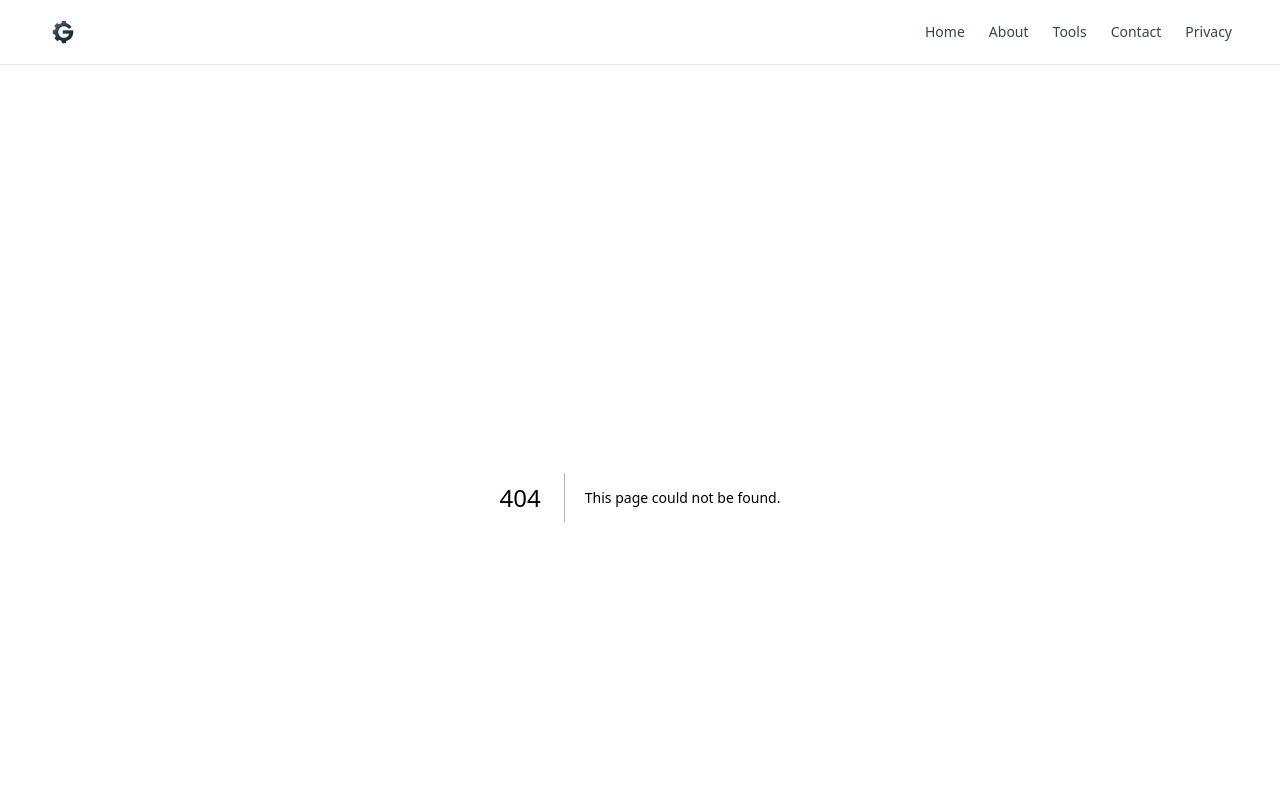
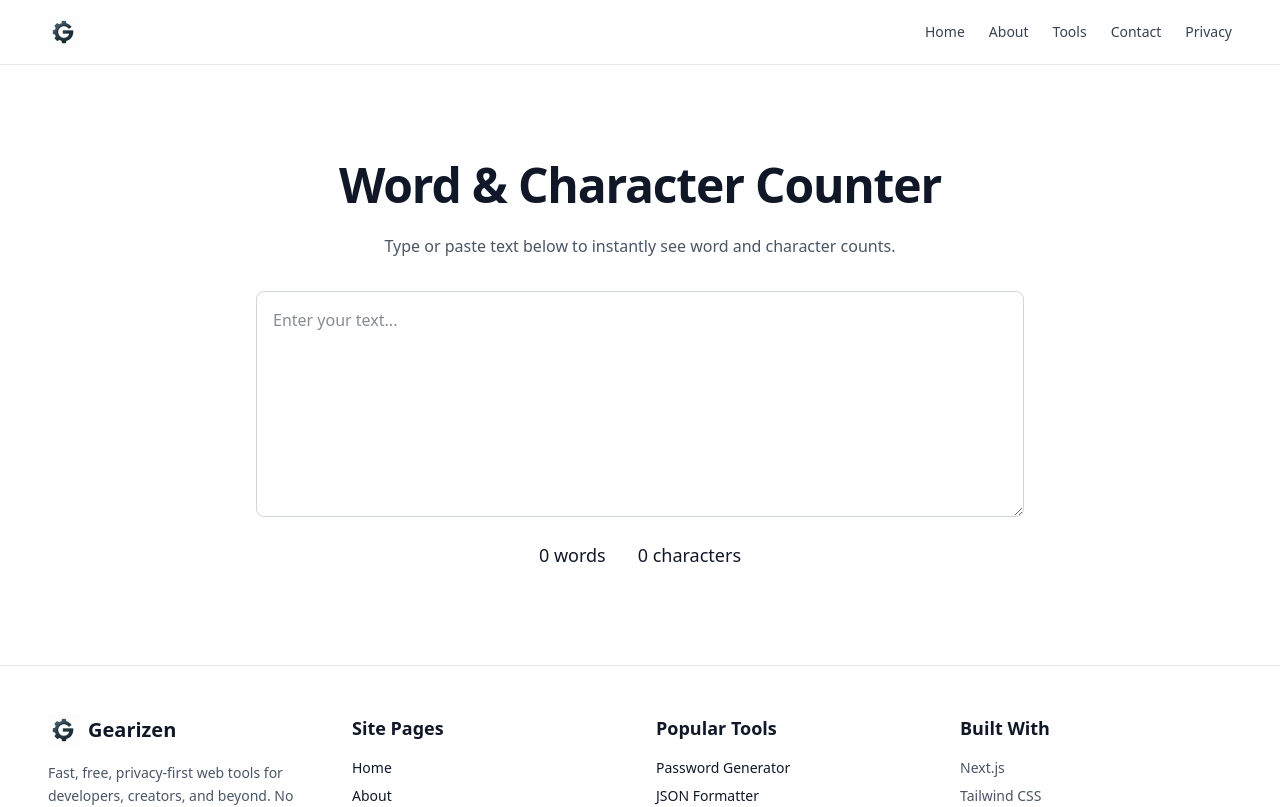
Before and after one commit to tahir-ozcan/gearizen, a Next.js app: page /tools/text-counter in a window 1280 px wide. Before the commit this address had no page. Shown: the top 807 px of the page. Built offline with nearby package versions, Linux system fonts and the light colour scheme.

Commit message:
Add text counter tool

```diff
--- a/app/tools/page.tsx
+++ b/app/tools/page.tsx
@@ -34,6 +34,8 @@ export const metadata = {
     "SEO meta tag generator",
     "Open Graph preview",
     "JWT decoder",
+    "word counter",
+    "character counter",
   ],
   authors: [{ name: "Gearizen Team", url: "https://gearizen.com/about" }],
   robots: { index: true, follow: true },
@@ -46,7 +48,14 @@ export const metadata = {
     siteName: "Gearizen",
     locale: "en_US",
     type: "website",
-    images: [{ url: "/og-placeholder.svg", width: 1200, height: 630, alt: "Gearizen – Free Online Tools" }],
+    images: [
+      {
+        url: "/og-placeholder.svg",
+        width: 1200,
+        height: 630,
+        alt: "Gearizen – Free Online Tools",
+      },
+    ],
   },
   twitter: {
     card: "summary_large_image",
@@ -58,5 +67,5 @@ export const metadata = {
   },
 };
 
-export default function ToolsPage() {
-  return <ToolsClient />;}
+export default function ToolsPage() {  return <ToolsClient />;
+}
--- /dev/null
+++ b/app/tools/text-counter/count-utils.ts
@@ -0,0 +1,7 @@
+export function countWords(text: string): number {
+  return text.trim() ? text.trim().split(/\s+/u).filter(Boolean).length : 0;
+}
+
+export function countCharacters(text: string): number {
+  return [...text].length;
+}
--- /dev/null
+++ b/app/tools/text-counter/page.tsx
@@ -0,0 +1,47 @@
+import type { Metadata } from "next";
+import TextCounterClient from "./text-counter-client";
+
+export const metadata: Metadata = {
+  metadataBase: new URL("https://gearizen.com"),
+  title: "Word & Character Counter",
+  description:
+    "Quickly count words and characters in your text with Gearizen's free, client-side counter.",
+  keywords: [
+    "word counter",
+    "character counter",
+    "text counter",
+    "Gearizen tools",
+  ],
+  authors: [{ name: "Gearizen Team", url: "https://gearizen.com/about" }],
+  robots: { index: true, follow: true },
+  alternates: { canonical: "https://gearizen.com/tools/text-counter" },
+  openGraph: {
+    title: "Word & Character Counter | Gearizen",
+    description:
+      "Count words and characters instantly in your browser with Gearizen's text counter.",
+    url: "https://gearizen.com/tools/text-counter",
+    siteName: "Gearizen",
+    locale: "en_US",
+    type: "website",
+    images: [
+      {
+        url: "/og-placeholder.svg",
+        width: 1200,
+        height: 630,
+        alt: "Gearizen Word & Character Counter",
+      },
+    ],
+  },
+  twitter: {
+    card: "summary_large_image",
+    title: "Word & Character Counter | Gearizen",
+    description:
+      "Use Gearizen's free tool to measure word and character counts with no signup.",
+    creator: "@gearizen",
+    images: ["/og-placeholder.svg"],
+  },
+};
+
+export default function TextCounterPage() {
+  return <TextCounterClient />;
+}
--- /dev/null
+++ b/app/tools/text-counter/text-counter-client.tsx
@@ -0,0 +1,40 @@
+"use client";
+
+import { useState } from "react";
+import { countWords, countCharacters } from "./count-utils";
+
+export default function TextCounterClient() {
+  const [text, setText] = useState("");
+
+  const words = countWords(text);
+  const chars = countCharacters(text);
+
+  return (
+    <section
+      id="text-counter"
+      aria-labelledby="text-counter-heading"
+      className="container mx-auto px-4 sm:px-6 md:px-8 lg:px-12 py-16 text-gray-900 antialiased selection:bg-indigo-200 selection:text-indigo-900"
+    >
+      <h1
+        id="text-counter-heading"
+        className="text-4xl sm:text-5xl font-extrabold text-center mb-6 tracking-tight"
+      >
+        Word & Character Counter
+      </h1>
+      <p className="text-center text-gray-600 mb-8 max-w-2xl mx-auto leading-relaxed">
+        Type or paste text below to instantly see word and character counts.
+      </p>
+      <textarea
+        value={text}
+        onChange={(e) => setText(e.target.value)}
+        rows={8}
+        placeholder="Enter your text..."
+        className="w-full max-w-3xl mx-auto block border border-gray-300 rounded-lg p-4 focus:outline-none focus:ring-2 focus:ring-indigo-500 transition resize-y"
+      />
+      <div className="mt-6 flex justify-center gap-8 text-lg font-medium">
+        <span>{words} words</span>
+        <span>{chars} characters</span>
+      </div>
+    </section>
+  );
+}
--- a/app/tools/tools-client.tsx
+++ b/app/tools/tools-client.tsx
@@ -32,6 +32,7 @@ import {
   BookOpen,
   Fingerprint,
   AlignLeft,
+  Type,
   Link as LinkIcon,
 } from "lucide-react";
 
@@ -43,36 +44,208 @@ interface Tool {
 }
 
 const tools: Tool[] = [
-  { href: "/tools/password-generator", Icon: Key, title: "Password Generator", description: "Generate strong, secure passwords with customizable length and character sets." },
-  { href: "/tools/json-formatter", Icon: Code, title: "JSON Formatter", description: "Validate, beautify, or minify JSON entirely in your browser." },
-  { href: "/tools/qr-code-generator", Icon: QrCode, title: "QR Code Generator", description: "Produce QR codes for URLs, text, contacts, and more." },
-  { href: "/tools/unit-converter", Icon: ArrowRightLeft, title: "Unit Converter", description: "Convert between metric and imperial units: length, weight, volume, and more." },
-  { href: "/tools/currency-converter", Icon: DollarSign, title: "Currency Converter", description: "Fetch live exchange rates and convert between world currencies client-side." },
-  { href: "/tools/image-compressor", Icon: ImageIcon, title: "Image Compressor", description: "Reduce JPEG or PNG file sizes while preserving visual quality." },
-  { href: "/tools/color-contrast-checker", Icon: Eye, title: "Contrast Checker", description: "Ensure your text meets WCAG accessibility contrast ratios." },
-  { href: "/tools/base64-encoder-decoder", Icon: Paperclip, title: "Base64 Encoder/Decoder", description: "Encode or decode text and files to Base64 format rapidly." },
-  { href: "/tools/code-minifier", Icon: Cpu, title: "Code Minifier", description: "Minify HTML, CSS, and JavaScript to boost page load speeds." },
-  { href: "/tools/markdown-to-html", Icon: FileCode, title: "Markdown → HTML", description: "Convert Markdown into clean, semantic HTML markup in an instant." },
-  { href: "/tools/regex-tester", Icon: Scissors, title: "Regex Tester", description: "Build and debug regular expressions with real-time match highlighting." },
-  { href: "/tools/text-diff", Icon: FileText, title: "Text Diff Checker", description: "Compare two blocks of text and highlight additions, deletions, and changes." },
-  { href: "/tools/unix-timestamp-converter", Icon: CalendarCheck2, title: "Timestamp Converter", description: "Convert UNIX timestamps to human-readable dates and back." },
-  { href: "/tools/pdf-compressor", Icon: FileArchive, title: "PDF Compressor", description: "Compress PDFs client-side to reduce file size without losing clarity." },
-  { href: "/tools/pdf-to-word", Icon: FilePlus, title: "PDF → Word Converter", description: "Extract text from PDFs and download as Word-compatible DOC files." },
-  { href: "/tools/image-resizer", Icon: FileDown, title: "Image Resizer", description: "Resize images, maintain or override aspect ratio, then download." },
-  { href: "/tools/csv-to-json", Icon: File, title: "CSV → JSON Converter", description: "Transform CSV data into JSON arrays quickly, entirely in-browser." },
-  { href: "/tools/json-validator", Icon: FileClock, title: "JSON Validator", description: "Validate JSON syntax instantly and spot errors in real-time." },
-  { href: "/tools/html-to-pdf", Icon: Globe, title: "HTML → PDF Converter", description: "Render HTML pages as PDFs completely client-side, no server needed." },
-  { href: "/tools/html-formatter", Icon: MessageSquare, title: "HTML Formatter", description: "Beautify or minify HTML code for readability or compactness." },
-  { href: "/tools/seo-meta-tag-generator", Icon: Tag, title: "SEO Meta Tag Generator", description: "Generate optimized `<title>`, `<meta>` and social tags for any page." },
-  { href: "/tools/open-graph-preview", Icon: Shield, title: "Open Graph Preview", description: "See how links appear on social platforms via OG metadata preview." },
-  { href: "/tools/jwt-decoder", Icon: Shield, title: "JWT Decoder", description: "Decode and inspect JWT header, payload & signature client-side." },
-  { href: "/tools/bcrypt-generator", Icon: FileKey, title: "bcrypt Hash Generator", description: "Generate bcrypt hashes for passwords with adjustable salt rounds." },
-  { href: "/tools/iso-date-converter", Icon: CalendarDays, title: "ISO Date Converter", description: "Convert ISO 8601 dates and UNIX timestamps." },
-  { href: "/tools/image-to-base64", Icon: ImagePlus, title: "Image → Base64", description: "Turn images into Base64 data URIs in-browser." },
-  { href: "/tools/markdown-previewer", Icon: BookOpen, title: "Markdown Previewer", description: "Live-preview Markdown as formatted HTML." },
-  { href: "/tools/uuid-generator", Icon: Fingerprint, title: "UUID Generator", description: "Create RFC4122 UUIDs instantly." },
-  { href: "/tools/lorem-ipsum-generator", Icon: AlignLeft, title: "Lorem Ipsum Generator", description: "Generate placeholder text paragraphs." },
-  { href: "/tools/url-encoder-decoder", Icon: LinkIcon, title: "URL Encoder/Decoder", description: "Encode or decode URLs and query strings." },
+  {
+    href: "/tools/password-generator",
+    Icon: Key,
+    title: "Password Generator",
+    description:
+      "Generate strong, secure passwords with customizable length and character sets.",
+  },
+  {
+    href: "/tools/json-formatter",
+    Icon: Code,
+    title: "JSON Formatter",
+    description: "Validate, beautify, or minify JSON entirely in your browser.",
+  },
+  {
+    href: "/tools/qr-code-generator",
+    Icon: QrCode,
+    title: "QR Code Generator",
+    description: "Produce QR codes for URLs, text, contacts, and more.",
+  },
+  {
+    href: "/tools/unit-converter",
+    Icon: ArrowRightLeft,
+    title: "Unit Converter",
+    description:
+      "Convert between metric and imperial units: length, weight, volume, and more.",
+  },
+  {
+    href: "/tools/currency-converter",
+    Icon: DollarSign,
+    title: "Currency Converter",
+    description:
+      "Fetch live exchange rates and convert between world currencies client-side.",
+  },
+  {
+    href: "/tools/image-compressor",
+    Icon: ImageIcon,
+    title: "Image Compressor",
+    description:
+      "Reduce JPEG or PNG file sizes while preserving visual quality.",
+  },
+  {
+    href: "/tools/color-contrast-checker",
+    Icon: Eye,
+    title: "Contrast Checker",
+    description: "Ensure your text meets WCAG accessibility contrast ratios.",
+  },
+  {
+    href: "/tools/base64-encoder-decoder",
+    Icon: Paperclip,
+    title: "Base64 Encoder/Decoder",
+    description: "Encode or decode text and files to Base64 format rapidly.",
+  },
+  {
+    href: "/tools/code-minifier",
+    Icon: Cpu,
+    title: "Code Minifier",
+    description: "Minify HTML, CSS, and JavaScript to boost page load speeds.",
+  },
+  {
+    href: "/tools/markdown-to-html",
+    Icon: FileCode,
+    title: "Markdown → HTML",
+    description:
+      "Convert Markdown into clean, semantic HTML markup in an instant.",
+  },
+  {
+    href: "/tools/regex-tester",
+    Icon: Scissors,
+    title: "Regex Tester",
+    description:
+      "Build and debug regular expressions with real-time match highlighting.",
+  },
+  {
+    href: "/tools/text-diff",
+    Icon: FileText,
+    title: "Text Diff Checker",
+    description:
+      "Compare two blocks of text and highlight additions, deletions, and changes.",
+  },
+  {
+    href: "/tools/unix-timestamp-converter",
+    Icon: CalendarCheck2,
+    title: "Timestamp Converter",
+    description: "Convert UNIX timestamps to human-readable dates and back.",
+  },
+  {
+    href: "/tools/pdf-compressor",
+    Icon: FileArchive,
+    title: "PDF Compressor",
+    description:
+      "Compress PDFs client-side to reduce file size without losing clarity.",
+  },
+  {
+    href: "/tools/pdf-to-word",
+    Icon: FilePlus,
+    title: "PDF → Word Converter",
+    description:
+      "Extract text from PDFs and download as Word-compatible DOC files.",
+  },
+  {
+    href: "/tools/image-resizer",
+    Icon: FileDown,
+    title: "Image Resizer",
+    description:
+      "Resize images, maintain or override aspect ratio, then download.",
+  },
+  {
+    href: "/tools/csv-to-json",
+    Icon: File,
+    title: "CSV → JSON Converter",
+    description:
+      "Transform CSV data into JSON arrays quickly, entirely in-browser.",
+  },
+  {
+    href: "/tools/json-validator",
+    Icon: FileClock,
+    title: "JSON Validator",
+    description: "Validate JSON syntax instantly and spot errors in real-time.",
+  },
+  {
+    href: "/tools/html-to-pdf",
+    Icon: Globe,
+    title: "HTML → PDF Converter",
+    description:
+      "Render HTML pages as PDFs completely client-side, no server needed.",
+  },
+  {
+    href: "/tools/html-formatter",
+    Icon: MessageSquare,
+    title: "HTML Formatter",
+    description: "Beautify or minify HTML code for readability or compactness.",
+  },
+  {
+    href: "/tools/seo-meta-tag-generator",
+    Icon: Tag,
+    title: "SEO Meta Tag Generator",
+    description:
+      "Generate optimized `<title>`, `<meta>` and social tags for any page.",
+  },
+  {
+    href: "/tools/open-graph-preview",
+    Icon: Shield,
+    title: "Open Graph Preview",
+    description:
+      "See how links appear on social platforms via OG metadata preview.",
+  },
+  {
+    href: "/tools/jwt-decoder",
+    Icon: Shield,
+    title: "JWT Decoder",
+    description:
+      "Decode and inspect JWT header, payload & signature client-side.",
+  },
+  {
+    href: "/tools/bcrypt-generator",
+    Icon: FileKey,
+    title: "bcrypt Hash Generator",
+    description:
+      "Generate bcrypt hashes for passwords with adjustable salt rounds.",
+  },
+  {
+    href: "/tools/iso-date-converter",
+    Icon: CalendarDays,
+    title: "ISO Date Converter",
+    description: "Convert ISO 8601 dates and UNIX timestamps.",
+  },
+  {
+    href: "/tools/image-to-base64",
+    Icon: ImagePlus,
+    title: "Image → Base64",
+    description: "Turn images into Base64 data URIs in-browser.",
+  },
+  {
+    href: "/tools/markdown-previewer",
+    Icon: BookOpen,
+    title: "Markdown Previewer",
+    description: "Live-preview Markdown as formatted HTML.",
+  },
+  {
+    href: "/tools/uuid-generator",
+    Icon: Fingerprint,
+    title: "UUID Generator",
+    description: "Create RFC4122 UUIDs instantly.",
+  },
+  {
+    href: "/tools/lorem-ipsum-generator",
+    Icon: AlignLeft,
+    title: "Lorem Ipsum Generator",
+    description: "Generate placeholder text paragraphs.",
+  },
+  {
+    href: "/tools/text-counter",
+    Icon: Type,
+    title: "Word & Character Counter",
+    description: "Count words and characters in any text.",
+  },
+  {
+    href: "/tools/url-encoder-decoder",
+    Icon: LinkIcon,
+    title: "URL Encoder/Decoder",
+    description: "Encode or decode URLs and query strings.",
+  },
 ];
 
 export default function ToolsClient() {
@@ -85,13 +258,17 @@ export default function ToolsClient() {
             Free Online Tools
           </h1>
           <p className="text-lg sm:text-xl text-gray-700 leading-relaxed">
-            Gearizen offers 100% client-side utilities—generators, converters, compressors, formatters, validators, and more—all free and no signup required.
+            Gearizen offers 100% client-side utilities—generators, converters,
+            compressors, formatters, validators, and more—all free and no signup
+            required.
           </p>
         </header>
 
         {/* Grid */}
         <section aria-labelledby="tools-heading">
-          <h2 id="tools-heading" className="sr-only">All Tools</h2>
+          <h2 id="tools-heading" className="sr-only">
+            All Tools
+          </h2>
           <ul className="grid gap-8 sm:grid-cols-2 md:grid-cols-3 lg:grid-cols-4">
             {tools.map(({ href, Icon, title, description }) => (
               <li key={href} className="list-none">
@@ -100,9 +277,16 @@ export default function ToolsClient() {
                   aria-label={`Navigate to ${title}`}
                   className="group flex flex-col h-full bg-white border border-gray-200 rounded-2xl p-6 shadow-sm hover:shadow-md focus:outline-none focus-visible:ring-2 focus-visible:ring-indigo-500 transition-colors"
                 >
-                  <Icon className="w-10 h-10 text-indigo-600 mx-auto mb-4" aria-hidden="true" />
-                  <h3 className="text-xl font-semibold mb-2 text-center group-hover:text-indigo-600 transition-colors">{title}</h3>
-                  <p className="text-gray-600 text-center flex-grow">{description}</p>
+                  <Icon
+                    className="w-10 h-10 text-indigo-600 mx-auto mb-4"
+                    aria-hidden="true"
+                  />
+                  <h3 className="text-xl font-semibold mb-2 text-center group-hover:text-indigo-600 transition-colors">
+                    {title}
+                  </h3>
+                  <p className="text-gray-600 text-center flex-grow">
+                    {description}
+                  </p>
                 </Link>
               </li>
             ))}
@@ -110,5 +294,4 @@ export default function ToolsClient() {
         </section>
       </div>
     </div>
-  );
-}
+  );}
--- a/package.json
+++ b/package.json
@@ -9,7 +9,7 @@
     "lint": "next lint",
     "type-check": "tsc --noEmit",
     "format": "prettier --write .",
-    "test": "tsx node_modules/uvu/bin.js app/tools/unit-converter convert.test.ts",
+    "test": "tsx node_modules/uvu/bin.js app/tools '\\.test\\.ts$'",
     "prepare": "husky install"
   },
   "dependencies": {
```
Also changed, not shown: 2 other files (tests, documents, lock files or other folders).
